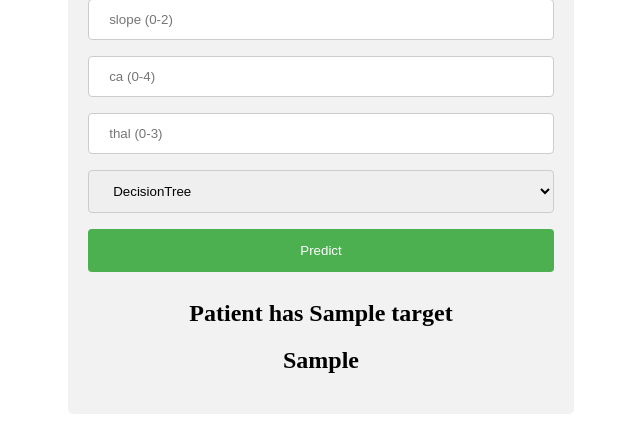
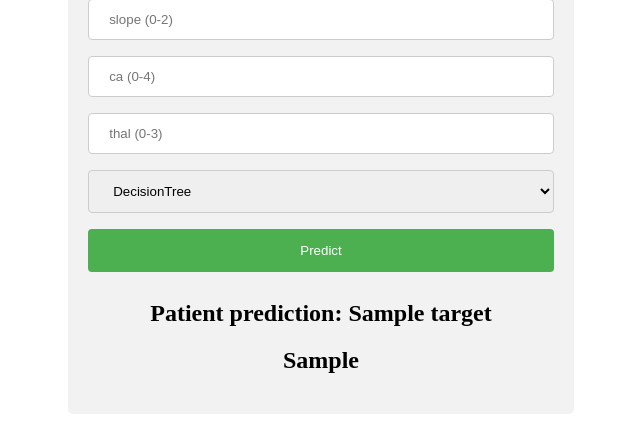
Before and after one commit to surajghuwalewala/CE888_ML_Deployment_App, a Flask app: template templates/home.html in a window 1280 px wide. Shown: the part 679-1101 px from the top of the page, without its empty margins (319-959 px from the left). Run offline with Flask 2, Linux system fonts and the light colour scheme; the template is opened without the code that fills it: most values are stand-ins (such as "Sample title", 1, 10 or a date in 2020); parts of the project's set-up code (start-up, migrations or seed data) failed here and were passed over.

Commit message:
minor changes

```diff
--- a/app.py
+++ b/app.py
@@ -57,9 +57,9 @@ def my_form_post():
     target = get_predictions(age, sex, cp, trestbps, chol, fbs, restecg, thalach, exang, oldpeak, slope, ca, thal, req_model)
 
     if target==1:
-        sale_making = 'Patient likely has heart disease'
+        sale_making = 'Patient might have heart disease'
     else:
-        sale_making = 'Patient is unlikely to have heart disease'
+        sale_making = 'Patient might NOT have heart disease'
 
     return render_template('home.html', target = target, sale_making = sale_making)
 
--- a/templates/home.html
+++ b/templates/home.html
@@ -95,7 +95,7 @@ div {
 </form>
 
 <form method="GET">
-    <center><h2><font color="Black"> Patient has {{ target}}</h2></center>
+    <center><h2><font color="Black"> Patient prediction:  {{ target}}</h2></center>
     <center><h2><font color="Black"> {{ sale_making}}</h2></center>
 </form>
 
```
Also changed, not shown: README.md.
